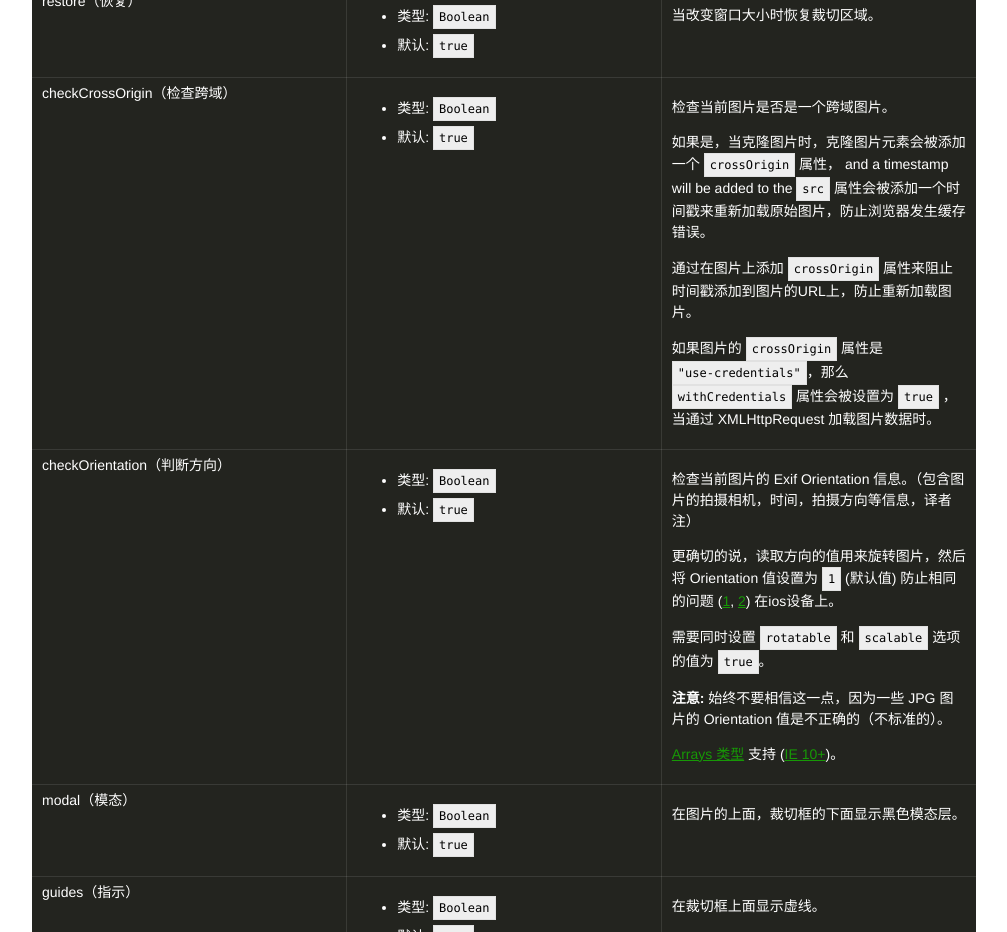
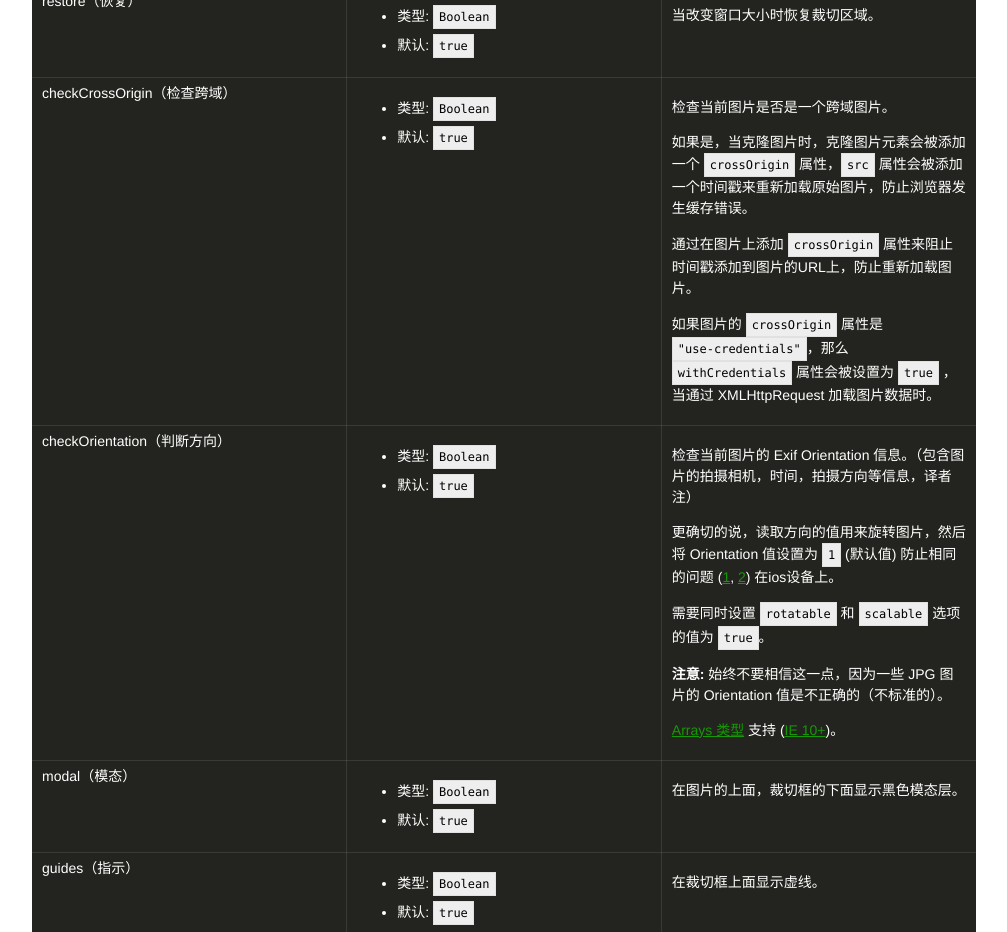
Before and after one commit to MRaining/MRaining.github.io, a plain HTML site: page Cropperjs.html in a window 1280 px wide. Shown: the part 4860-5792 px from the top of the page, without its empty margins (136-1143 px from the left). Drawn offline with Linux system fonts and the light colour scheme; a script that the page names is missing.

Commit message:
no message

```diff
--- a/Cropperjs.html
+++ b/Cropperjs.html
@@ -281,7 +281,7 @@ var cropper = new Cropper(image, {
                 </ul>
             </td>
             <td><p>检查当前图片是否是一个跨域图片。</p>
-<p>如果是，当克隆图片时，克隆图片元素会被添加一个 <code>crossOrigin</code> 属性， and a timestamp will be added to the <code>src</code> 属性会被添加一个时间戳来重新加载原始图片，防止浏览器发生缓存错误。</p>
+<p>如果是，当克隆图片时，克隆图片元素会被添加一个 <code>crossOrigin</code> 属性，<code>src</code> 属性会被添加一个时间戳来重新加载原始图片，防止浏览器发生缓存错误。</p>
 <p>通过在图片上添加 <code>crossOrigin</code> 属性来阻止时间戳添加到图片的URL上，防止重新加载图片。</p>
 <p>如果图片的 <code>crossOrigin</code> 属性是 <code>"use-credentials"</code>，那么 <code>withCredentials</code> 属性会被设置为 <code>true</code> ，当通过 XMLHttpRequest 加载图片数据时。</p></td>
         </tr>
```
